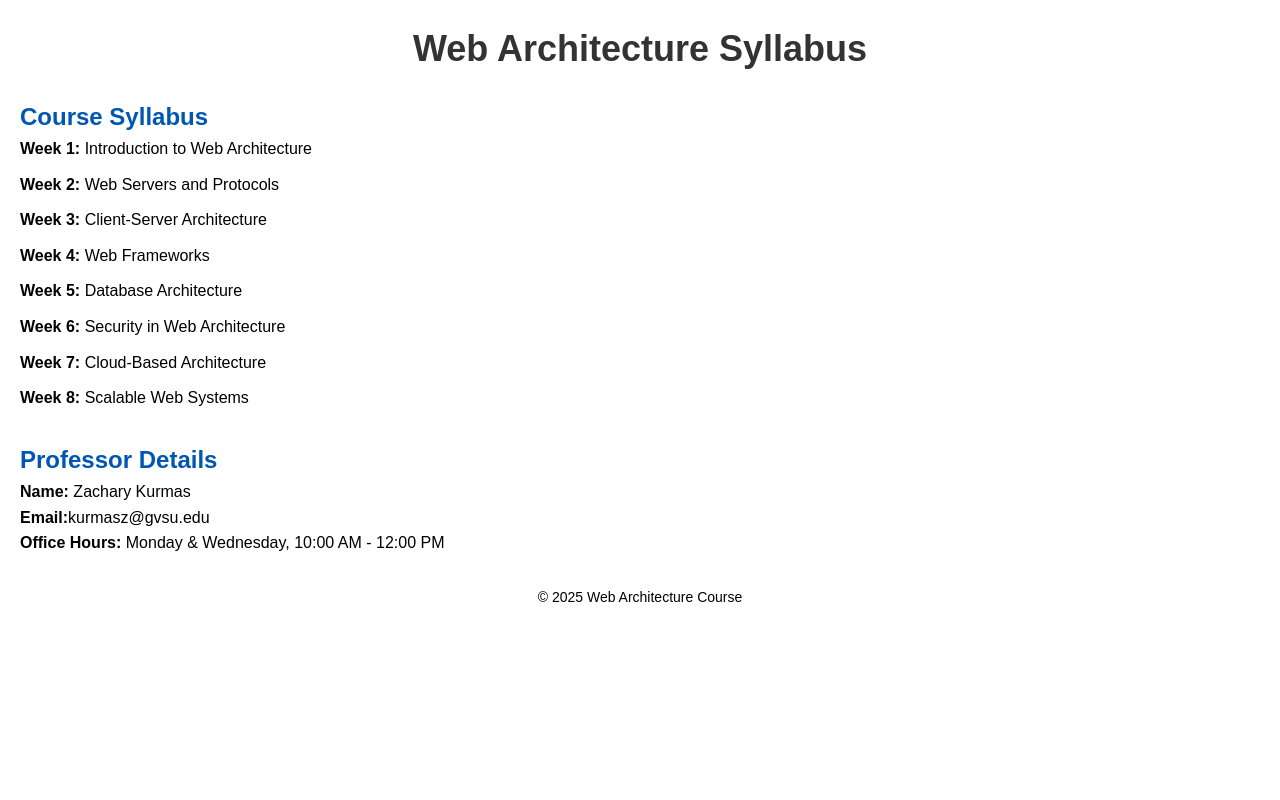
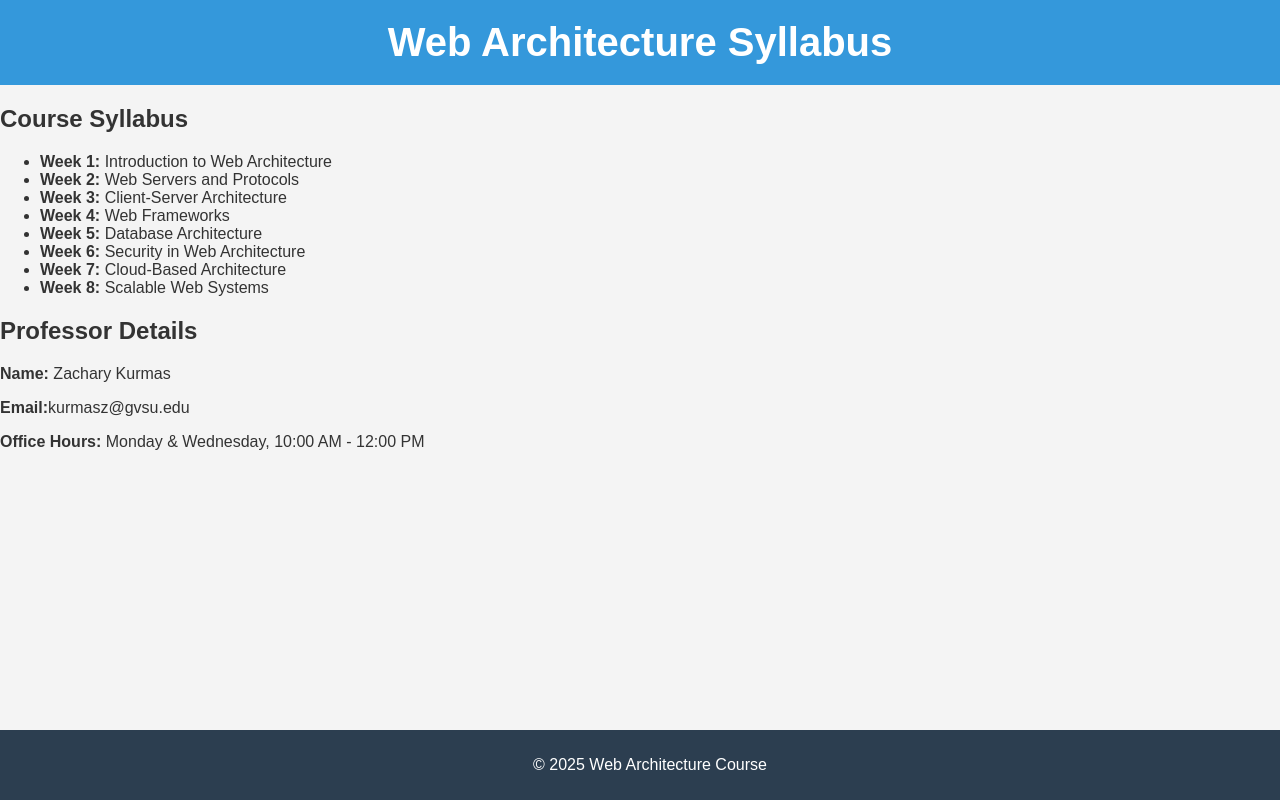
Before and after one commit to vegesnasankeerthana/CIS-658-expressjs, a plain HTML site: page index.html in a window 1280 px wide. Drawn offline with Linux system fonts and the light colour scheme.

Commit message:
Update style.css

```diff
--- a/style.css
+++ b/style.css
@@ -1,43 +1,83 @@
-* {
+/* General Styles */
+body {
+  font-family: 'Arial', sans-serif;
+  background-color: #f4f4f4;
+  color: #333;
   margin: 0;
   padding: 0;
-  box-sizing: border-box;
 }
 
-body {
-  font-family: Arial, sans-serif;
-  line-height: 1.6;
+/* Header */
+header {
+  background-color: #3498db;
+  color: white;
+  text-align: center;
   padding: 20px;
 }
 
-header {
-  text-align: center;
-  margin-bottom: 20px;
+header h1 {
+  margin: 0;
+  font-size: 2.5rem;
 }
 
-h1 {
-  font-size: 36px;
-  color: #333;
+/* Syllabus Section */
+#syllabus {
+  padding: 20px;
+  background-color: #fff;
+  border: 1px solid #ddd;
+  margin: 20px auto;
+  width: 80%;
 }
 
-.syllabus, .professor {
-  margin-bottom: 30px;
+#syllabus h2 {
+  color: #2c3e50;
 }
 
-.syllabus h2, .professor h2 {
-  color: #0056b3;
+#syllabus ul {
+  list-style-type: none;
+  padding: 0;
 }
 
-ul {
-  list-style-type: none;
+#syllabus li {
+  padding: 5px;
+  font-size: 1.1rem;
+  color: #34495e;
 }
 
-li {
-  margin-bottom: 10px;
+/* Professor Details Section */
+#professor-details {
+  padding: 20px;
+  background-color: #fff;
+  border: 1px solid #ddd;
+  margin: 20px auto;
+  width: 80%;
 }
 
+#professor-details h2 {
+  color: #2c3e50;
+}
+
+#professor-details p {
+  font-size: 1.1rem;
+  color: #34495e;
+}
+
+#professor-details a {
+  color: #3498db;
+  text-decoration: none;
+}
+
+#professor-details a:hover {
+  text-decoration: underline;
+}
+
+/* Footer */
 footer {
+  background-color: #2c3e50;
+  color: white;
   text-align: center;
-  margin-top: 30px;
-  font-size: 14px;
+  padding: 10px;
+  position: fixed;
+  bottom: 0;
+  width: 100%;
 }
```
